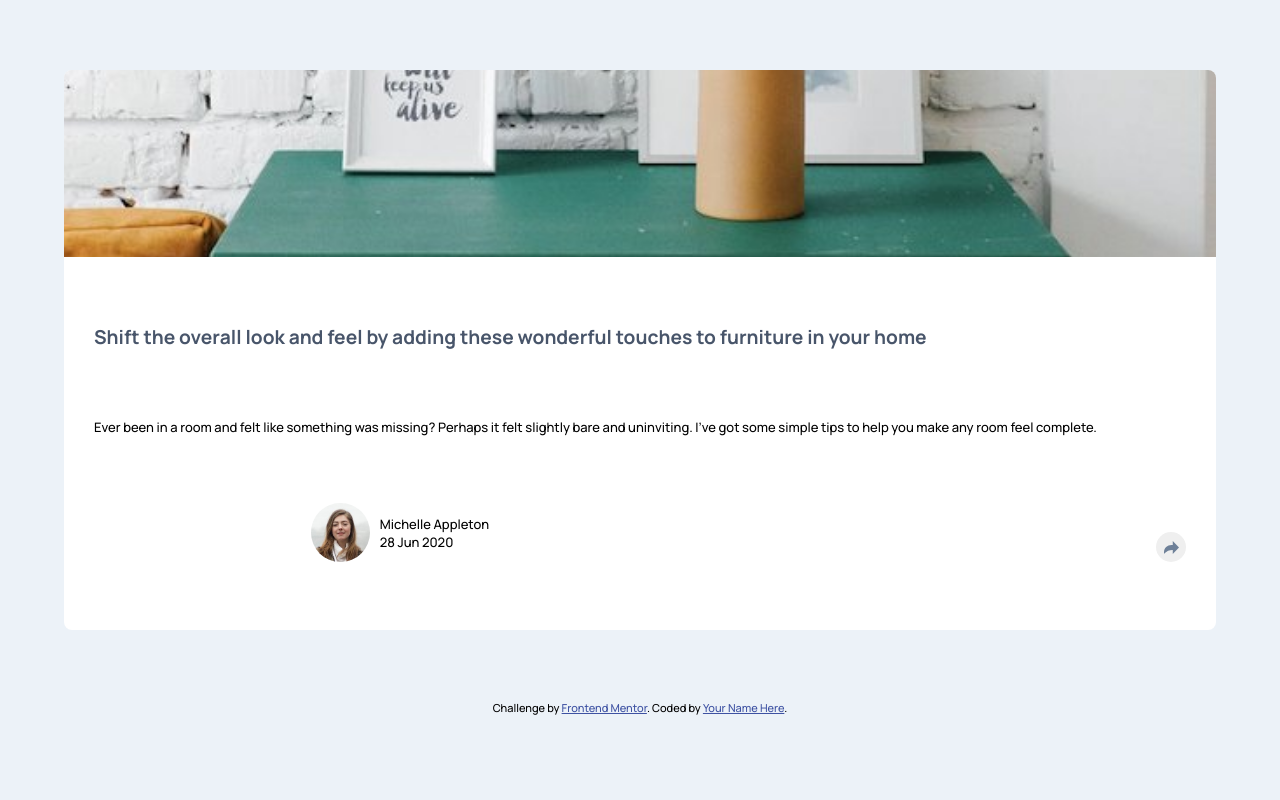
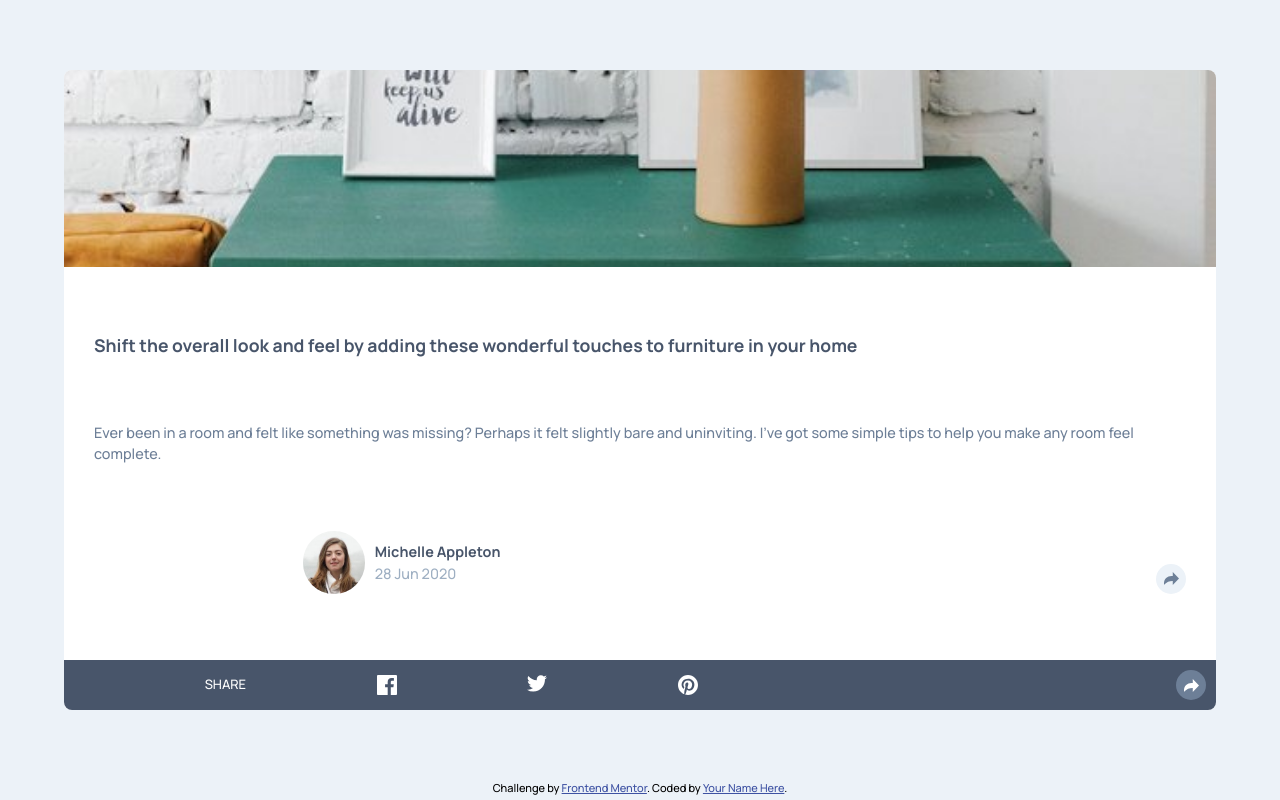
Before and after one commit to PriscaTonia/article-preview, a plain HTML site: page index.html in a window 1280 px wide. Drawn offline with Linux system fonts and the light colour scheme.

Commit message:
css designs

```diff
--- a/index.html
+++ b/index.html
@@ -32,6 +32,9 @@
         it felt slightly bare and uninviting. I’ve got some simple tips
         to help you make any room feel complete.
       </p>
+
+
+      <!-- Profile Container -->
       <div class="profile-container">
         <div class="profile">
           <img src="./images/avatar-michelle.jpg" alt="">
@@ -43,6 +46,19 @@
       </div>
 
     </div>
+
+      <!-- Icons Container -->
+      <div class="icons-container">
+        <div class="profile-icons">
+          <span>SHARE</span>
+          <svg xmlns="http://www.w3.org/2000/svg" width="20" height="20"><path fill="#FFF" d="M18.896 0H1.104C.494 0 0 .494 0 1.104v17.793C0 19.506.494 20 1.104 20h9.58v-7.745H8.076V9.237h2.606V7.01c0-2.583 1.578-3.99 3.883-3.99 1.104 0 2.052.082 2.329.119v2.7h-1.598c-1.254 0-1.496.597-1.496 1.47v1.928h2.989l-.39 3.018h-2.6V20h5.098c.608 0 1.102-.494 1.102-1.104V1.104C20 .494 19.506 0 18.896 0z"/></svg>
+          <svg xmlns="http://www.w3.org/2000/svg" width="20" height="17"><path fill="#FFF" d="M20 2.172a8.192 8.192 0 01-2.357.646 4.11 4.11 0 001.804-2.27 8.22 8.22 0 01-2.605.996A4.096 4.096 0 0013.847.248c-2.65 0-4.596 2.472-3.998 5.037A11.648 11.648 0 011.392 1a4.109 4.109 0 001.27 5.478 4.086 4.086 0 01-1.858-.513c-.045 1.9 1.318 3.679 3.291 4.075a4.113 4.113 0 01-1.853.07 4.106 4.106 0 003.833 2.849A8.25 8.25 0 010 14.658a11.616 11.616 0 006.29 1.843c7.618 0 11.922-6.434 11.663-12.205A8.354 8.354 0 0020 2.172z"/></svg>
+          <svg xmlns="http://www.w3.org/2000/svg" width="20" height="20"><path fill="#FFF" d="M10 0C4.478 0 0 4.477 0 10c0 4.237 2.636 7.855 6.356 9.312-.088-.791-.167-2.005.035-2.868.182-.78 1.172-4.97 1.172-4.97s-.299-.6-.299-1.486c0-1.39.806-2.428 1.81-2.428.852 0 1.264.64 1.264 1.408 0 .858-.545 2.14-.828 3.33-.236.995.5 1.807 1.48 1.807 1.778 0 3.144-1.874 3.144-4.58 0-2.393-1.72-4.068-4.177-4.068-2.845 0-4.515 2.135-4.515 4.34 0 .859.331 1.781.745 2.281a.3.3 0 01.069.288l-.278 1.133c-.044.183-.145.223-.335.134-1.249-.581-2.03-2.407-2.03-3.874 0-3.154 2.292-6.052 6.608-6.052 3.469 0 6.165 2.473 6.165 5.776 0 3.447-2.173 6.22-5.19 6.22-1.013 0-1.965-.525-2.291-1.148l-.623 2.378c-.226.869-.835 1.958-1.244 2.621.937.29 1.931.446 2.962.446 5.522 0 10-4.477 10-10S15.522 0 10 0z"/></svg>
+        </div>
+       <button class="icon-after">
+        <svg xmlns="http://www.w3.org/2000/svg" width="15" height="13"><path fill="#ffffff" d="M15 6.495L8.766.014V3.88H7.441C3.33 3.88 0 7.039 0 10.936v2.049l.589-.612C2.59 10.294 5.422 9.11 8.39 9.11h.375v3.867L15 6.495z"/></svg>
+       </button>
+      </div>
   </main>
 
 
@@ -57,5 +73,7 @@
     Challenge by <a href="https://www.frontendmentor.io?ref=challenge" target="_blank">Frontend Mentor</a>.
     Coded by <a href="#">Your Name Here</a>.
   </div>
+
+  <script src="script.js"></script>
 </body>
 </html>
--- a/style.css
+++ b/style.css
@@ -15,10 +15,11 @@ main{
     grid-template-rows: 1fr 2fr;
     max-width: 90%;
     margin: 70px auto;
-    min-height: 70vh;
+    min-height: 80vh;
     border-radius: 8px;
     background-color: white;
 }
+/* Main Image */
 .img-cont{
     background-image: url(./images/drawers.jpg);
     background-repeat: no-repeat;
@@ -26,6 +27,8 @@ main{
     background-size: cover;
     border-radius: 8px 8px 0px 0px;
 }
+
+/* main content */
 .content{
     display: flex;
     flex-direction: column;
@@ -34,41 +37,80 @@ main{
 }
 .content h4{
     color:  hsl(217, 19%, 35%);
-    font-size: 1.2rem;
+    font-size: 1.1rem;
+    line-height: 1.5rem;
     font-weight: 700;
 }
-.profile-container{
+.content p{
+    font-size: 0.9rem;
+    line-height: 1.3rem;
+    color:  hsl(214, 17%, 51%)
+}
+
+/* Profile container and Icons container */
+.profile-container, .icons-container{
     display: grid;
     grid-template-columns: 2fr 1fr;
     place-items: center;
+}
+.icons-container{
+    background-color: hsl(217, 19%, 35%);
+    padding: 10px;
+    border-radius: 0px 0px 8px 8px;
+    color: white;
+}
 
-}
+/* content - Profile */
 .profile{
     display: flex;
     justify-content: flex-start;
     align-items: center;
 }
+
 .profile img{
+    width: 20%;
+    height: auto;
+    border-radius: 50%;
     margin-right: 10px;
 }
-.icon{
+.profile p span{
+    color:  hsl(217, 19%, 35%);
+    font-size: 0.9rem;
+    line-height: 1.5rem;
+    font-weight: 700;
+}
+.profile p{
+    color: hsl(212, 23%, 69%);
+
+}
+
+/* share icon */
+.icon, .icon-after{
     place-self: end;
     display: flex;
     justify-content: center;
     align-items: center;
-
+    background-color: hsl(210, 46%, 95%);
     width: 30px;
     height: 30px;
     border-radius: 50%;
     border: none;
     outline: none;
-}
-.icon::after{
-    background-color: hsl(212, 23%, 69%);
     cursor: pointer;
 }
-.profile img{
-    width: 20%;
-    height: auto;
-    border-radius: 50%;
+.icon svg, .icon-after svg{
+    pointer-events: none;
 }
+
+/* profile social icons */
+.profile-icons{
+    display: flex;
+    justify-content: space-evenly;
+    color: white;
+    min-width: 100%;
+}
+.icon-after{
+    background-color:  hsl(214, 17%, 51%);
+    color: white;
+
+}
```
Also changed, not shown: script.js (added).
